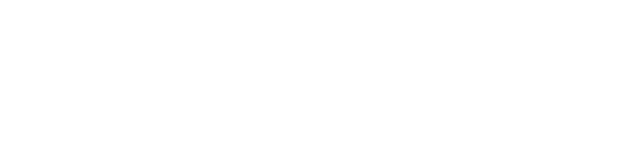
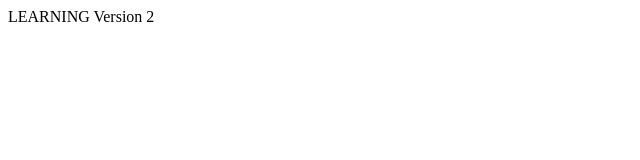
Before and after one commit to Zohaibarshad261/myrepo, a plain HTML site: page index.html in a window 1280 px wide. Shown: the whole page, without its empty margins (0-640 px from the left). Drawn offline with Linux system fonts and the light colour scheme.

Commit message:
2 Version of Index.html

```diff
--- a/index.html
+++ b/index.html
@@ -2,10 +2,10 @@
 <html lang="en">
 <head>
     <meta charset="UTF-8">
-    <meta name="viewport" content="width=device-width, initial-scale=1.0">
+    <meta name="viewport" content="width=git status , initial-scale=1.0">
     <title>Document</title>
 </head>
 <body>
-
+    <p1>LEARNING Version 2</p1>
 </body>
 </html>
```
